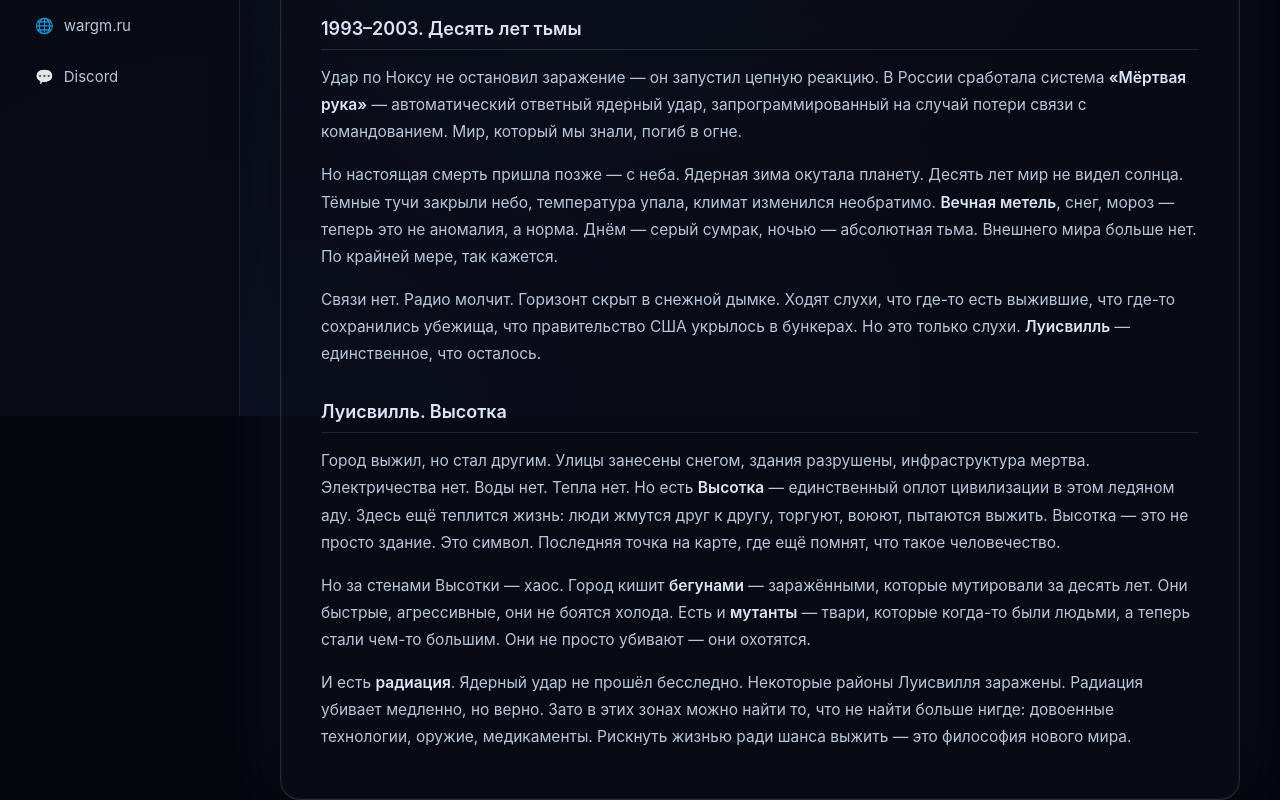
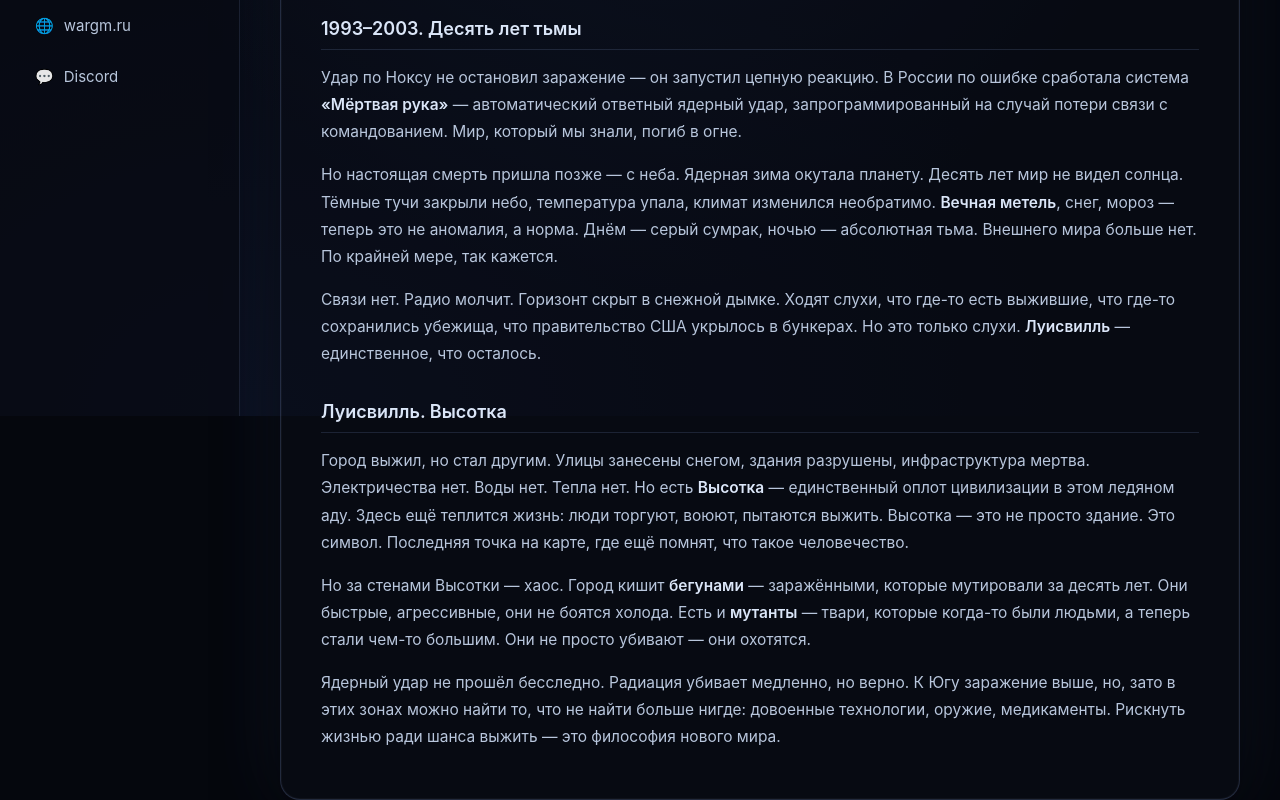
Before and after one commit to eugene-binbash/Mgla, a plain HTML site: page lor.html in a window 1280 px wide. Shown: the part 384-1184 px from the top of the page. Drawn offline with Linux system fonts and the light colour scheme.

Commit message:
Update lor.html

```diff
--- a/lor.html
+++ b/lor.html
@@ -302,7 +302,7 @@
       <h2>1993–2003. Десять лет тьмы</h2>
       <p class="desc">
         Удар по Ноксу не остановил заражение — он запустил цепную реакцию. В России
-        сработала система <strong>«Мёртвая рука»</strong> — автоматический ответный
+        по ошибке сработала система <strong>«Мёртвая рука»</strong> — автоматический ответный
         ядерный удар, запрограммированный на случай потери связи с командованием.
         Мир, который мы знали, погиб в огне.
       </p>
@@ -325,7 +325,7 @@
         Город выжил, но стал другим. Улицы занесены снегом, здания разрушены,
         инфраструктура мертва. Электричества нет. Воды нет. Тепла нет. Но есть
         <strong>Высотка</strong> — единственный оплот цивилизации в этом ледяном аду.
-        Здесь ещё теплится жизнь: люди жмутся друг к другу, торгуют, воюют, пытаются
+        Здесь ещё теплится жизнь: люди торгуют, воюют, пытаются
         выжить. Высотка — это не просто здание. Это символ. Последняя точка на карте,
         где ещё помнят, что такое человечество.
       </p>
@@ -337,8 +337,7 @@
         они охотятся.
       </p>
       <p class="desc">
-        И есть <strong>радиация</strong>. Ядерный удар не прошёл бесследно. Некоторые
-        районы Луисвилля заражены. Радиация убивает медленно, но верно. Зато в этих
+        Ядерный удар не прошёл бесследно. Радиация убивает медленно, но верно. К Югу заражение выше, но, зато в этих
         зонах можно найти то, что не найти больше нигде: довоенные технологии, оружие,
         медикаменты. Рискнуть жизнью ради шанса выжить — это философия нового мира.
       </p>
```
